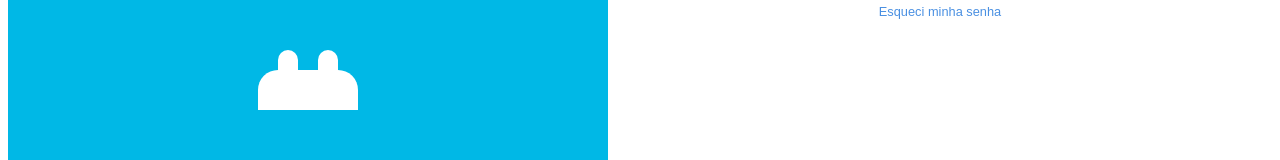
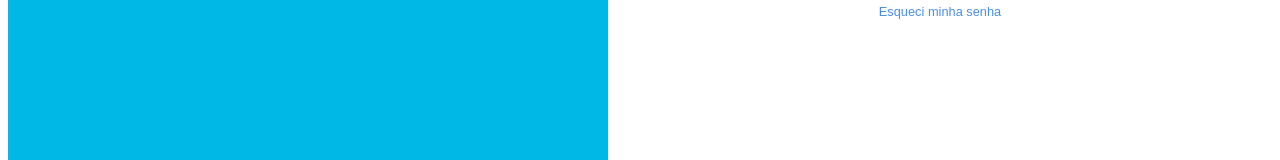
Before and after one commit to MP-Projeto-final/MP-SAD-Frontend, a React (Vite) app: page /sign-in in a window 1280 px wide. Shown: the part 598-758 px from the top of the page. Built offline with nearby package versions, Linux system fonts and the light colour scheme.

Commit message:
Update SIgnIn.jsx
- SignIn is now working

```diff
--- a/src/pages/SignIn.jsx
+++ b/src/pages/SignIn.jsx
@@ -2,7 +2,7 @@ import styled from 'styled-components';
 import React, { useState, useContext } from 'react';
 import { useNavigate } from 'react-router-dom';
 import axios from 'axios';
-import AuthContext from '../constants/context';
+import AuthContext from '../constants/context.js';
 import { Link } from 'react-router-dom';
 
 export default function LoginPage() {
@@ -15,40 +15,32 @@ export default function LoginPage() {
   const handleSignIn = async (e) => {
     e.preventDefault();
     const login = { email, password };
-
-    try {
-      const res = await axios.post(`${url}/sign-in`, login);
-
-      console.log('Login realizado com sucesso:', res.data);
-
-      // Armazena o token e nome do usuário no localStorage
+    axios.post(url+'/login', login)
+      .then((res) => {
         const newUser = {
             token: res.data.token,
             username: res.data.username
         };
+        console.log('Login realizado com sucesso:', res.data);
         const newIdUser = {
             idUser: res.data.userId,
         };
-
+        setUser(newUser);
         localStorage.setItem("user", JSON.stringify(newUser));
         localStorage.setItem("idUser", JSON.stringify(newIdUser));
-
-      // Atualiza o contexto de usuário com o token e redireciona para home
-      setUser(newUser);
         alert('Login realizado com sucesso!');
-      navigate("/home");
-
-    } catch (error) {
+        navigate("/");
+    })
+     .catch ((error) => {
       console.error('Erro ao realizar login:', error);
       alert('Erro ao realizar login. Verifique suas credenciais.');
-    }
+    });
   };
 
   return (
     <Container>
       <LeftSection>
         <Heart />
-        <Hand />
       </LeftSection>
       <RightSection>
         <Logo>SAD</Logo>
@@ -124,39 +116,6 @@ const Heart = styled.div`
   }
 `;
 
-const Hand = styled.div`
-  width: 100px;
-  height: 40px;
-  background-color: white;
-  position: absolute;
-  bottom: 100px;
-  left: 50%;
-  transform: translateX(-50%);
-  border-radius: 20px 20px 0 0;
-
-  &:before {
-    content: "";
-    width: 20px;
-    height: 60px;
-    background-color: white;
-    position: absolute;
-    bottom: 0;
-    left: 20px;
-    border-radius: 10px;
-  }
-
-  &:after {
-    content: "";
-    width: 20px;
-    height: 60px;
-    background-color: white;
-    position: absolute;
-    bottom: 0;
-    right: 20px;
-    border-radius: 10px;
-  }
-`;
-
 const RightSection = styled.div`
   flex: 1;
   display: flex;
```
Lines whose indentation alone changed are shown as unchanged.
